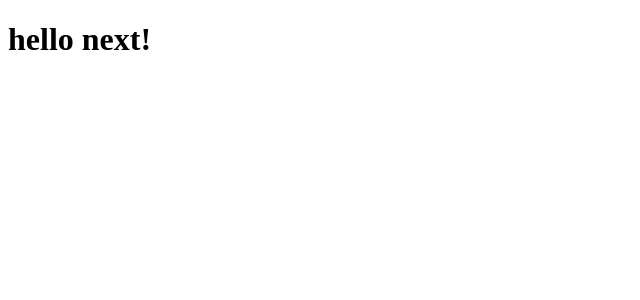
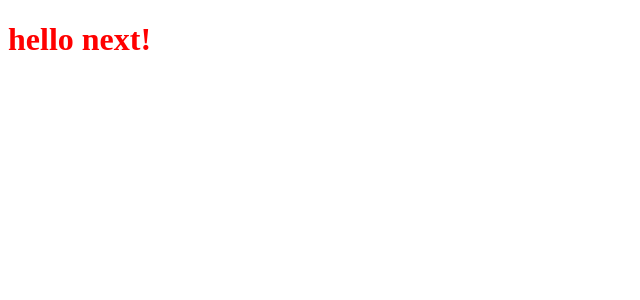
Before and after one commit to msdio/Tamago, a Next.js app in the folder client/: page / in a window 1280 px wide. Shown: the top 300 px of the page, without its empty margins (0-640 px from the left). Built offline with nearby package versions, Linux system fonts and the light colour scheme.

Commit message:
[#1] chore: emotion 설치 및 설정

```diff
--- a/client/package.json
+++ b/client/package.json
@@ -11,6 +11,8 @@
     "start": "next start"
   },
   "dependencies": {
+    "@emotion/react": "^11.10.5",
+    "@emotion/styled": "^11.10.5",
     "next": "^13.1.5",
     "react": "^18.2.0",
     "react-dom": "^18.2.0"
--- a/client/src/pages/index.tsx
+++ b/client/src/pages/index.tsx
@@ -1,3 +1,17 @@
+import { css } from '@emotion/react';
+
 export default function Home() {
-  return <h1>hello next!</h1>;
+  return (
+    <h1
+      css={css({
+        color: 'red',
+      })}
+    >
+      hello next!
+    </h1>
+  );
 }
+
+// export default function Home() {
+//   return <h1>hello next!</h1>;
+// }
```
Also changed, not shown: client/tsconfig.json (+11 -9 lines), 1 other file (tests, documents, lock files or other folders).
